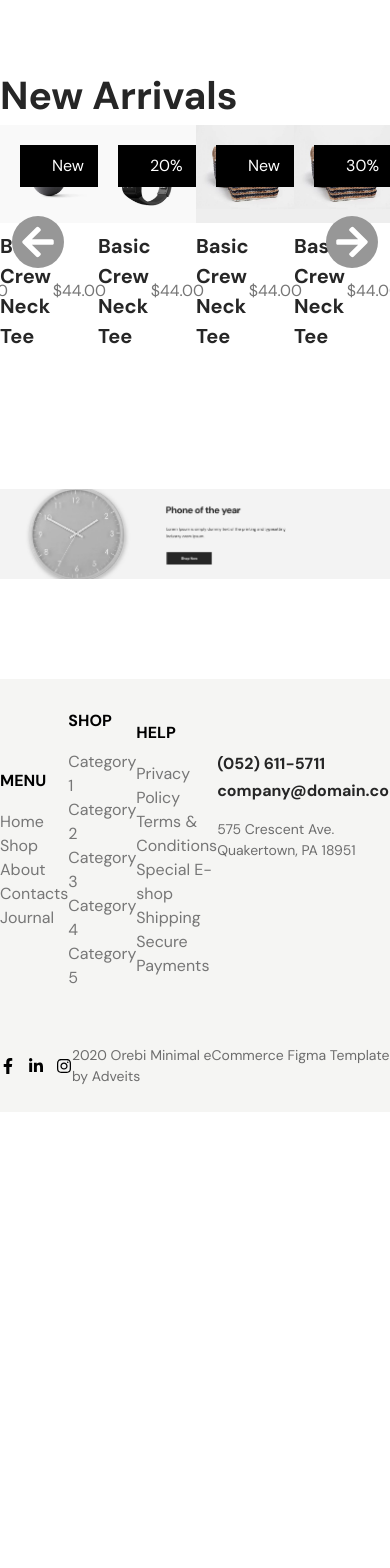
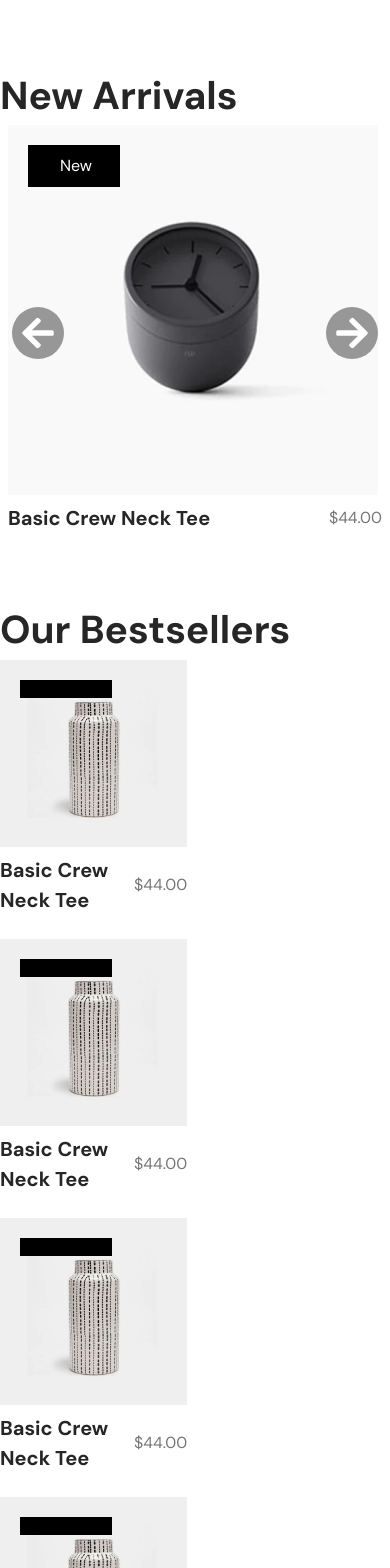
Before and after one commit to abdunnoorfaheem/cartivo, a React (Vite) app: page / in a window 390 px wide. Shown: the part 1180-2748 px from the top of the page. Before the commit the page ends 2292 px from the top, so only its background shows below. Built offline with nearby package versions, Linux system fonts and the light colour scheme.

Commit message:
new arrival section responsive and bestsellers section added

```diff
--- /dev/null
+++ b/src/components/layouts/Bestsellers.jsx
@@ -0,0 +1,35 @@
+import React from "react";
+import Container from "../Container";
+import Product from "../Product";
+import ProductImgFour from "/src/assets/productImgFour.png";
+import Heading from "../Heading";
+
+const Bestsellers = () => {
+  return (
+    <div className="py-[30px]">
+      <Container>
+         <Heading
+          text={"Our Bestsellers"}
+          tagName={"h3"}
+          className={"text-[39px] font-bold text-[#262626]"}
+        />
+        <div className="flex flex-wrap gap-4 justify-between">
+          <div className="w-[48%] md:w-[32%] lg:w-[24%]">
+            <Product productImg={ProductImgFour} bdgText={""} />
+          </div>
+          <div className="w-[48%] md:w-[32%] lg:w-[24%]">
+            <Product productImg={ProductImgFour} bdgText={""} />
+          </div>
+          <div className="w-[48%] md:w-[32%] lg:w-[24%]">
+            <Product productImg={ProductImgFour} bdgText={""} />
+          </div>
+          <div className="w-[48%] md:w-[32%] lg:w-[24%]">
+            <Product productImg={ProductImgFour} bdgText={""} />
+          </div>
+        </div>
+      </Container>
+    </div>
+  );
+};
+
+export default Bestsellers;
--- a/src/components/layouts/NewArrival.jsx
+++ b/src/components/layouts/NewArrival.jsx
@@ -1,12 +1,10 @@
 import React from "react";
 import Heading from "../Heading";
 import Container from "../Container";
-import Flex from "../Flex";
 import Product from "../Product";
 import ProductOne from "/src/assets/productOne.png";
 import ProductTwo from "/src/assets/productTwo.png";
 import ProductThree from "/src/assets/productThree.png";
-
 
 // slick slider
 import "slick-carousel/slick/slick.css";
@@ -14,7 +12,6 @@ import Slider from "react-slick";
 import "slick-carousel/slick/slick-theme.css";
 import NextArrow from "../NextArrow";
 import PrevArrow from "../PrevArrow";
-// slick slider
 
 const NewArrival = () => {
   var settings = {
@@ -23,11 +20,37 @@ const NewArrival = () => {
     speed: 700,
     slidesToShow: 4,
     slidesToScroll: 1,
-    nextArrow:<NextArrow/>,
-    prevArrow:<PrevArrow/>
+    nextArrow: <NextArrow />,
+    prevArrow: <PrevArrow />,
+    responsive: [
+      {
+        breakpoint: 1024,
+        settings: {
+          slidesToShow: 3,
+          slidesToScroll: 1,
+          infinite: true,
+          dots: true,
+        },
+      },
+      {
+        breakpoint: 600,
+        settings: {
+          slidesToShow: 2,
+          slidesToScroll: 1,
+          initialSlide: 1,
+        },
+      },
+      {
+        breakpoint: 480,
+        settings: {
+          slidesToShow: 1,
+          slidesToScroll: 1,
+        },
+      },
+    ],
   };
+
   return (
-    <>
     <div className="py-[30px]">
       <Container>
         <Heading
@@ -36,29 +59,27 @@ const NewArrival = () => {
           className={"text-[39px] font-bold text-[#262626]"}
         />
         <Slider {...settings}>
-            <div className="">
+          <div className="px-2">
             <Product productImg={ProductOne} bdgText={"New"} />
           </div>
-            <div className=" ">
+          <div className="px-2">
             <Product productImg={ProductTwo} bdgText={"20%"} />
           </div>
-            <div className="">
+          <div className="px-2">
             <Product productImg={ProductThree} bdgText={"New"} />
           </div>
-            <div className="">
+          <div className="px-2">
             <Product productImg={ProductThree} bdgText={"30%"} />
           </div>
-            <div className="">
+          <div className="px-2">
             <Product productImg={ProductThree} bdgText={"30%"} />
           </div>
-            <div className="">
+          <div className="px-2">
             <Product productImg={ProductThree} bdgText={"30%"} />
           </div>
         </Slider>
-
       </Container>
     </div>
-    </>
   );
 };
 
--- a/src/components/pages/Home.jsx
+++ b/src/components/pages/Home.jsx
@@ -5,6 +5,7 @@ import Policy from "../layouts/Policy";
 import Offer from "../layouts/Offer";
 import BestProduct from "../layouts/BestProduct";
 import NewArrival from "../layouts/NewArrival";
+import Bestsellers from "../layouts/Bestsellers";
 
 const Home = () => {
   return (
@@ -13,6 +14,7 @@ const Home = () => {
       <Policy />
       <Offer />
       <NewArrival />
+      <Bestsellers/>
       <BestProduct />
     </>
   );
```
Also changed, not shown: src/assets/productImgFour.png (added). Lines whose indentation alone changed are shown as unchanged.
